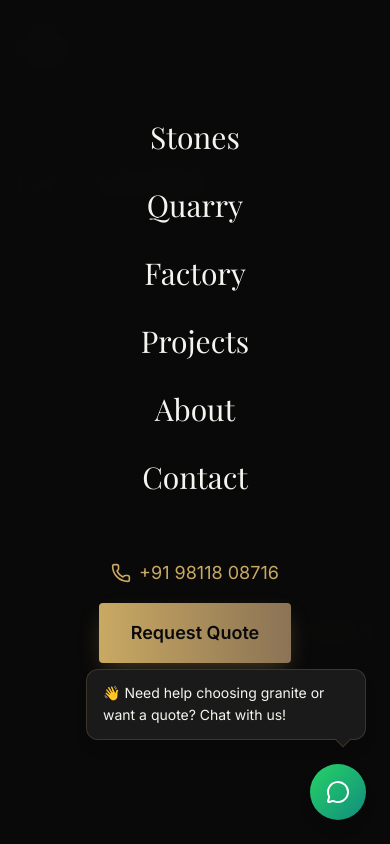
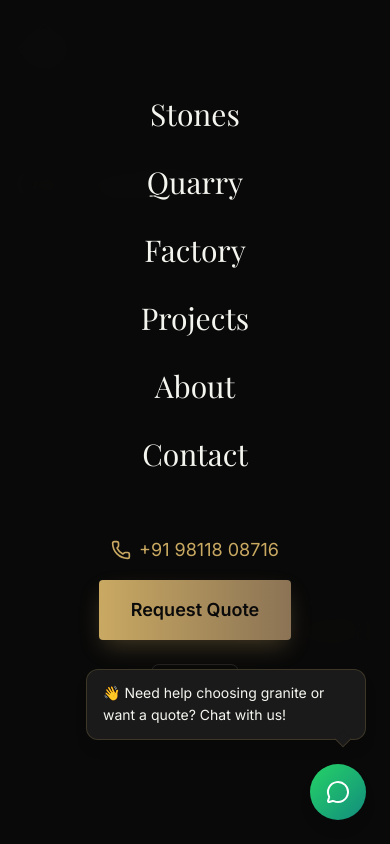
Before and after one commit to PseudoOzone/ab-minerals-website, a Next.js app: page /en/capabilities in a window 390 px wide. Both pictures are taken after a click on the button 354 px from the left and 48 px from the top of the page. Shown: the top 844 px of the page. Built offline with nearby package versions, Linux system fonts and the light colour scheme.

Commit message:
fix: mobile sidebar scrollability and language switcher dropdown positioning

```diff
--- a/src/components/layout/Header.tsx
+++ b/src/components/layout/Header.tsx
@@ -143,13 +143,16 @@ export function Header() {
               onClick={() => setIsMobileMenuOpen(false)}
             />
 
+            {/* Prevent backdrop clicks when interacting with menu content */}
+
             {/* Menu Content */}
             <motion.nav
               initial={{ opacity: 0, y: 20 }}
               animate={{ opacity: 1, y: 0 }}
               exit={{ opacity: 0, y: 20 }}
               transition={{ duration: 0.3, delay: 0.1 }}
-              className="relative h-full flex flex-col items-center justify-center gap-8 p-8"
+              className="relative h-full overflow-y-auto overscroll-contain flex flex-col items-center gap-8 px-8 pt-24 pb-12"
+              onClick={(e) => e.stopPropagation()}
             >
               {siteConfig.navigation.main.map((item, index) => (
                 <motion.div
@@ -189,7 +192,7 @@ export function Header() {
                   {tc('requestQuote')}
                 </Button>
                 <div className="mt-2">
-                  <LanguageSwitcher />
+                  <LanguageSwitcher dropUp />
                 </div>
               </motion.div>
             </motion.nav>
--- a/src/components/ui/LanguageSwitcher.tsx
+++ b/src/components/ui/LanguageSwitcher.tsx
@@ -6,7 +6,7 @@ import { locales, localeNames, localeShortNames, type Locale } from "@/i18n/conf
 import { useState, useRef, useEffect, useCallback } from "react";
 import { Globe, ChevronDown } from "lucide-react";
 
-export function LanguageSwitcher() {
+export function LanguageSwitcher({ dropUp = false }: { dropUp?: boolean }) {
   const locale = useLocale() as Locale;
   const pathname = usePathname();
   const router = useRouter();
@@ -63,7 +63,7 @@ export function LanguageSwitcher() {
 
       {open && (
         <div
-          className="absolute right-0 top-full mt-2 rounded-xl overflow-hidden shadow-2xl z-50 min-w-[180px]"
+          className={`absolute right-0 rounded-xl overflow-hidden shadow-2xl z-50 min-w-[180px] ${dropUp ? 'bottom-full mb-2' : 'top-full mt-2'}`}
           style={{
             backgroundColor: '#141414',
             border: '1px solid rgba(201, 169, 98, 0.15)',
```
